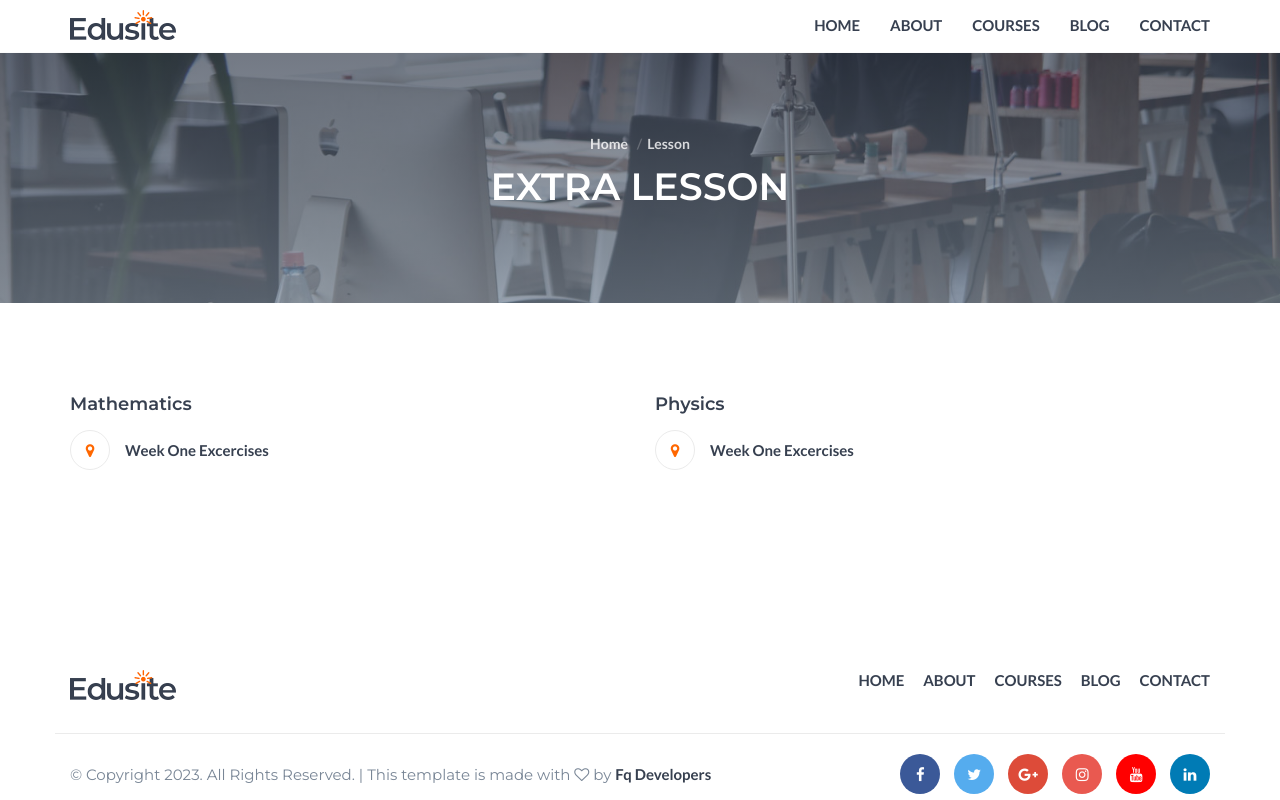
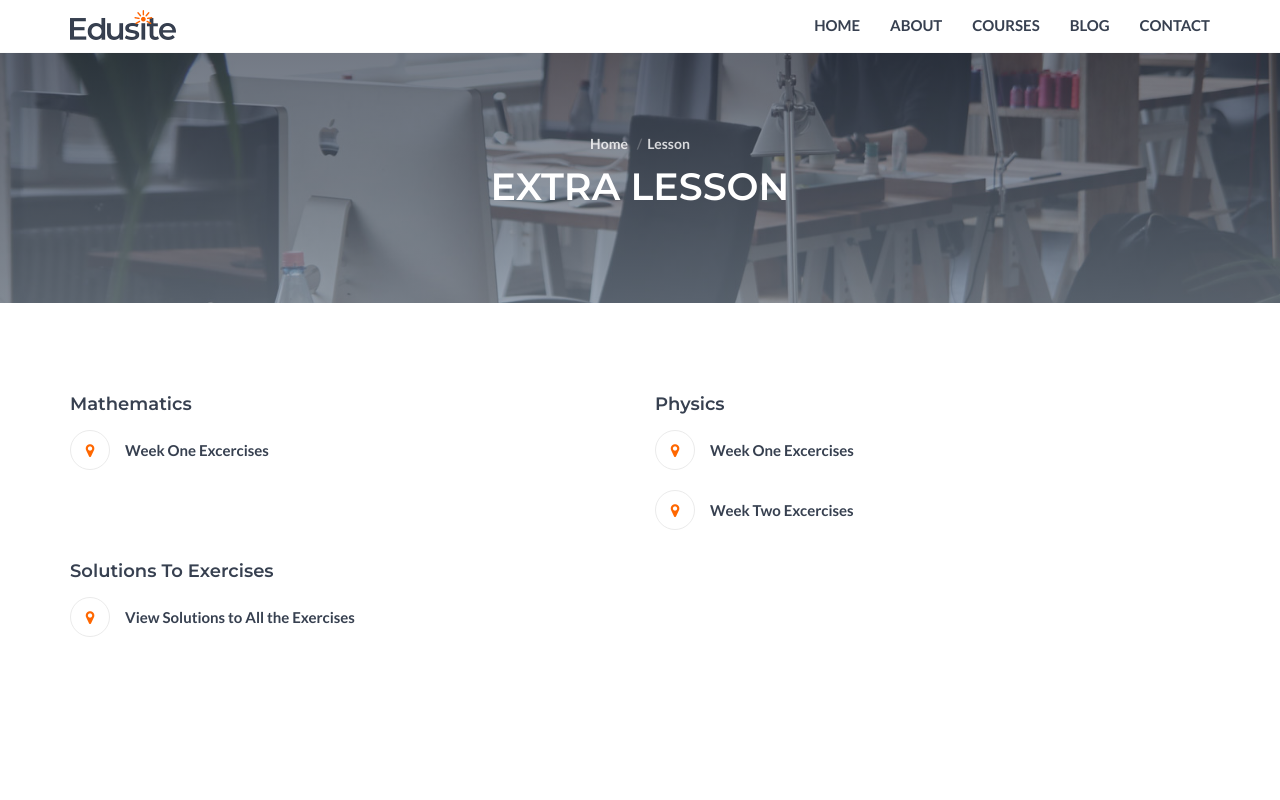
Before and after one commit to i2mamunu/fq-extralesson, a plain HTML site: page contact.html in a window 1280 px wide. Shown: the top 800 px of the page. Drawn offline with Linux system fonts and the light colour scheme; some packages are replaced by stand-ins of ours.

Commit message:
Update contact.html

```diff
--- a/contact.html
+++ b/contact.html
@@ -115,6 +115,21 @@
 							<h4>Physics</h4>
 							<ul class="contact-details">
 								<li><a href="week1-physics.html"><i class="fa fa-map-marker"></i>Week One Excercises</li></a>
+								<li><a href="week2-physics.html"><i class="fa fa-map-marker"></i>Week Two Excercises</li></a>
+
+							</ul>
+						</div>
+					</div>
+					<!-- /contact form -->
+
+					<!-- /contact form -->
+
+					<!-- contact form -->
+					<div class="col-md-6">
+						<div class="contact-form">
+							<h4>Solutions To Exercises</h4>
+							<ul class="contact-details">
+								<li><a href="solutions.html"><i class="fa fa-map-marker"></i>View Solutions to All the Exercises</li></a>
 							</ul>
 						</div>
 					</div>
```
